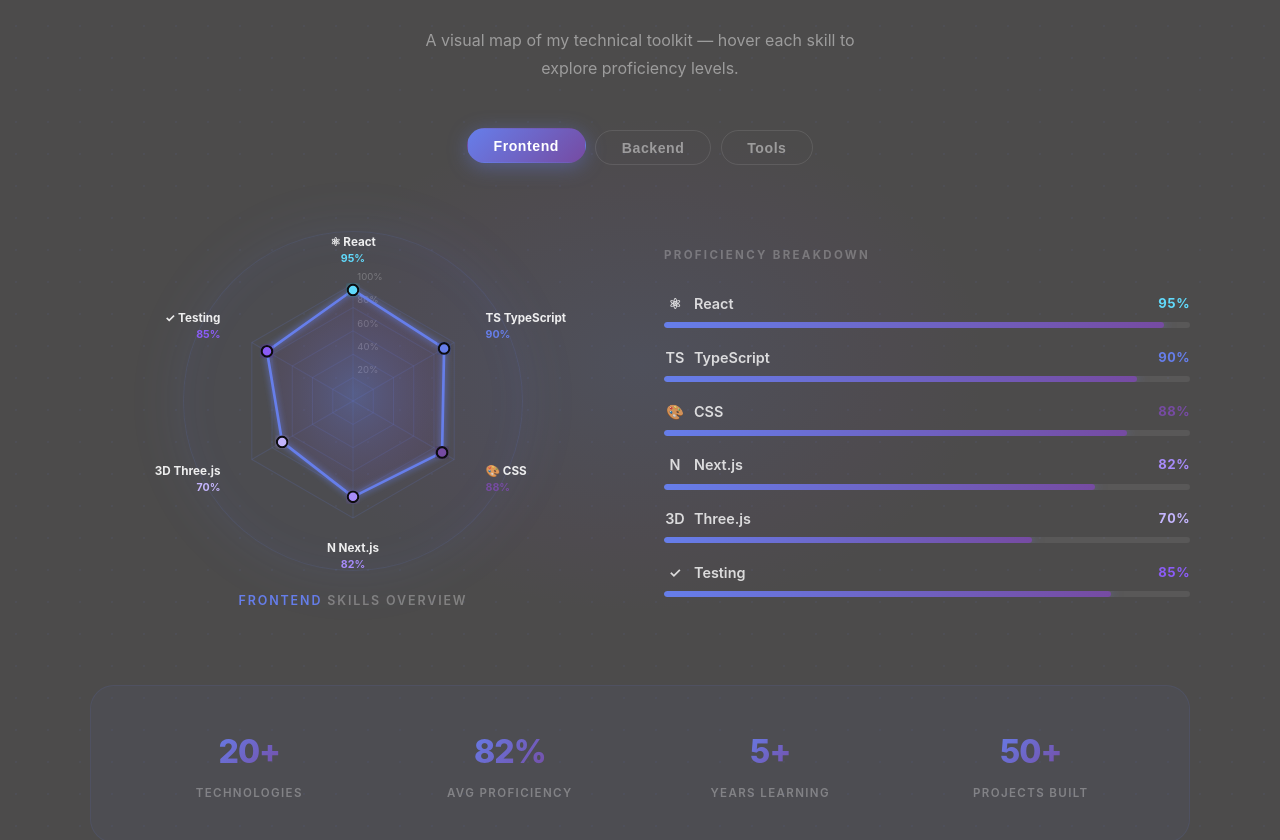
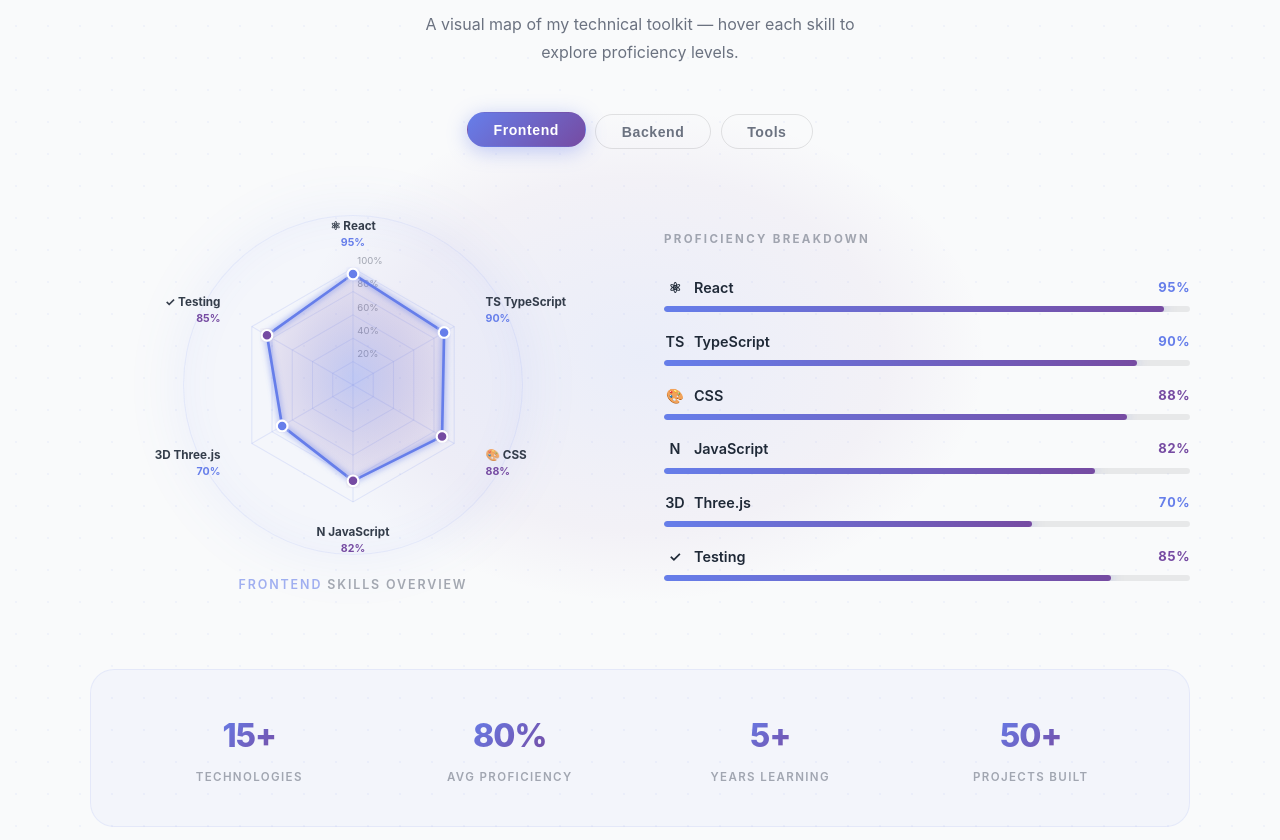
Before and after one commit to khalifeh-Ahmad/khalifeh-ahmad.github.io, a React (Create React App) app: page / in a window 1280 px wide. Shown: the part 4489-5329 px from the top of the page. Built offline with nearby package versions, Linux system fonts and the light colour scheme.

Commit message:
skills & techniques

```diff
--- a/src/components/Features/SkillRadar/SkillRadar.module.css
+++ b/src/components/Features/SkillRadar/SkillRadar.module.css
@@ -28,9 +28,12 @@
 }
 .section {
   position: relative;
-  padding: 7rem 2rem;
-  background: rgb(76, 75, 75);
+  padding: 6rem 2rem;
+  background: var(--bg-light);
   overflow: hidden;
+  transition: background-color 0.3s ease,
+              box-shadow 0.3s ease,
+              opacity 0.3s ease !important;
 }
 
 /* Dot-grid background */
@@ -39,7 +42,7 @@
   inset: 0;
   background-image: radial-gradient(
     circle,
-    rgba(102, 126, 234, 0.06) 1px,
+    rgba(var(--primary-rgb), 0.06) 1px,
     transparent 1px
   );
   background-size: 32px 32px;
@@ -55,8 +58,8 @@
   height: 500px;
   background: radial-gradient(
     ellipse,
-    rgba(102, 126, 234, 0.1) 0%,
-    rgba(118, 75, 162, 0.05) 50%,
+    rgba(var(--primary-rgb), 0.1) 0%,
+    rgba(var(--secondary-rgb), 0.05) 50%,
     transparent 70%
   );
   pointer-events: none;
@@ -96,7 +99,7 @@
   letter-spacing: -0.03em;
   background: linear-gradient(
     135deg,
-    #ffffff 40%,
+    var(--text-dark) 40%,
     var(--primary-color) 100%
   );
   -webkit-background-clip: text;
@@ -107,7 +110,7 @@
 
 .sectionSubtitle {
   font-size: 1rem;
-  color: rgba(255, 255, 255, 0.45);
+  color: var(--text-light);
   max-width: 480px;
   margin: 0 auto;
   line-height: 1.7;
@@ -127,9 +130,9 @@
   font-size: 0.88rem;
   font-weight: 600;
   border-radius: 999px;
-  border: 1px solid rgba(255, 255, 255, 0.1);
+  border: 1px solid rgba(0, 0, 0, 0.1);
   background: transparent;
-  color: rgba(255, 255, 255, 0.45);
+  color: var(--text-light);
   cursor: pointer;
   letter-spacing: 0.04em;
   /* Override the global transition from App.css */
@@ -141,7 +144,7 @@
 }
 
 .tab:hover {
-  color: rgba(255, 255, 255, 0.85);
+  color: var(--primary-color);
   border-color: rgba(var(--primary-rgb), 0.4);
   background: rgba(var(--primary-rgb), 0.08);
   transform: translateY(-2px);
@@ -178,15 +181,15 @@
   position: relative;
   width: 340px;
   height: 340px;
-  background: rgba(102, 126, 234, 0.03);
-  border: 1px solid rgba(102, 126, 234, 0.12);
+  background: rgba(var(--primary-rgb), 0.03);
+  border: 1px solid rgba(var(--primary-rgb), 0.12);
   border-radius: 50%;
   display: flex;
   align-items: center;
   justify-content: center;
   box-shadow:
-    0 0 60px rgba(102, 126, 234, 0.1),
-    inset 0 0 40px rgba(102, 126, 234, 0.05);
+    0 0 60px rgba(var(--primary-rgb), 0.1),
+    inset 0 0 40px rgba(var(--primary-rgb), 0.05);
 }
 
 .radarSvg {
@@ -200,7 +203,8 @@
   font-weight: 600;
   letter-spacing: 0.15em;
   text-transform: uppercase;
-  color: rgba(255, 255, 255, 0.3);
+  color: var(--text-light);
+  opacity: 0.6;
 }
 
 .chartLabel span {
@@ -221,7 +225,8 @@
   font-weight: 700;
   letter-spacing: 0.2em;
   text-transform: uppercase;
-  color: rgba(255, 255, 255, 0.25);
+  color: var(--text-light);
+  opacity: 0.6;
   margin: 0 0 1.25rem;
 }
 
@@ -249,7 +254,7 @@
   gap: 0.5rem;
   font-size: 0.9rem;
   font-weight: 600;
-  color: rgba(255, 255, 255, 0.8);
+  color: var(--text-dark);
 }
 
 .skillBarIcon {
@@ -267,7 +272,7 @@
 
 .skillBarTrack {
   height: 6px;
-  background: rgba(255, 255, 255, 0.07);
+  background: rgba(0, 0, 0, 0.07);
   border-radius: 999px;
   overflow: hidden;
 }
@@ -284,8 +289,8 @@
   grid-template-columns: repeat(4, 1fr);
   gap: 1.5rem;
   padding: 2.5rem;
-  background: rgba(102, 126, 234, 0.04);
-  border: 1px solid rgba(102, 126, 234, 0.1);
+  background: rgba(var(--primary-rgb), 0.04);
+  border: 1px solid rgba(var(--primary-rgb), 0.1);
   border-radius: var(--border-radius-lg);
 }
 
@@ -312,7 +317,8 @@
   font-weight: 600;
   letter-spacing: 0.12em;
   text-transform: uppercase;
-  color: rgba(255, 255, 255, 0.3);
+  color: var(--text-light);
+  opacity: 0.6;
 }
 
 @keyframes fadeInUp {
--- a/src/components/Features/SkillRadar/SkillRadar.tsx
+++ b/src/components/Features/SkillRadar/SkillRadar.tsx
@@ -20,36 +20,76 @@
     label: "Frontend",
     key: "frontend",
     skills: [
-      { name: "React", value: 95, color: "#61dafb", icon: "⚛" },
-      { name: "TypeScript", value: 90, color: "#667eea", icon: "TS" },
-      { name: "CSS", value: 88, color: "#764ba2", icon: "🎨" },
-      { name: "Next.js", value: 82, color: "#a78bfa", icon: "N" },
-      { name: "Three.js", value: 70, color: "#c4b5fd", icon: "3D" },
-      { name: "Testing", value: 85, color: "#8b5cf6", icon: "✓" },
+      { name: "React", value: 95, color: "var(--primary-color)", icon: "⚛" },
+      {
+        name: "TypeScript",
+        value: 90,
+        color: "var(--primary-color)",
+        icon: "TS",
+      },
+      { name: "CSS", value: 88, color: "var(--secondary-color)", icon: "🎨" },
+      {
+        name: "JavaScript",
+        value: 82,
+        color: "var(--secondary-color)",
+        icon: "N",
+      },
+      {
+        name: "Three.js",
+        value: 70,
+        color: "var(--primary-color)",
+        icon: "3D",
+      },
+      {
+        name: "Testing",
+        value: 85,
+        color: "var(--secondary-color)",
+        icon: "✓",
+      },
     ],
   },
   {
     label: "Backend",
     key: "backend",
     skills: [
-      { name: "Node.js", value: 85, color: "#667eea", icon: "🟢" },
-      { name: "Python", value: 78, color: "#764ba2", icon: "🐍" },
-      { name: "REST APIs", value: 92, color: "#a78bfa", icon: "↗" },
-      { name: "GraphQL", value: 72, color: "#c4b5fd", icon: "◈" },
-      { name: "PostgreSQL", value: 80, color: "#8b5cf6", icon: "🐘" },
-      { name: "MongoDB", value: 75, color: "#667eea", icon: "🍃" },
+      // { name: "Node.js", value: 85, color: "var(--primary-color)", icon: "🟢" },
+      {
+        name: "Laravel",
+        value: 65,
+        color: "var(--secondary-color)",
+        icon: "🐍",
+      },
+      {
+        name: "REST APIs",
+        value: 92,
+        color: "var(--primary-color)",
+        icon: "↗",
+      },
+      { name: "SQL", value: 72, color: "var(--secondary-color)", icon: "◈" },
+      // { name: "PostgreSQL", value: 80, color: "var(--primary-color)", icon: "🐘" },
+      // { name: "MongoDB", value: 75, color: "var(--secondary-color)", icon: "🍃" },
     ],
   },
   {
     label: "Tools",
     key: "tools",
     skills: [
-      { name: "Git", value: 95, color: "#667eea", icon: "⑂" },
-      { name: "Docker", value: 78, color: "#764ba2", icon: "🐋" },
-      { name: "N8N", value: 90, color: "#a78bfa", icon: "⚡" },
-      { name: "CI/CD", value: 75, color: "#c4b5fd", icon: "∞" },
-      { name: "Figma", value: 70, color: "#8b5cf6", icon: "✏" },
-      { name: "AWS", value: 65, color: "#667eea", icon: "☁" },
+      { name: "Git", value: 95, color: "var(--primary-color)", icon: "⑂" },
+      {
+        name: "Docker",
+        value: 60,
+        color: "var(--secondary-color)",
+        icon: "🐋",
+      },
+      { name: "N8N", value: 90, color: "var(--primary-color)", icon: "⚡" },
+      { name: "CI/CD", value: 75, color: "var(--secondary-color)", icon: "∞" },
+      { name: "jMeter", value: 70, color: "var(--primary-color)", icon: "✏" },
+      {
+        name: "Playwright",
+        value: 72,
+        color: "var(--secondary-color)",
+        icon: "☁",
+      },
     ],
   },
 ];
@@ -162,8 +202,16 @@
     >
       <defs>
         <radialGradient id={gradId} cx="50%" cy="50%" r="50%">
-          <stop offset="0%" stopColor="#667eea" stopOpacity="0.5" />
-          <stop offset="100%" stopColor="#764ba2" stopOpacity="0.15" />
+          <stop
+            offset="0%"
+            stopColor="var(--primary-color)"
+            stopOpacity="0.5"
+          />
+          <stop
+            offset="100%"
+            stopColor="var(--secondary-color)"
+            stopOpacity="0.15"
+          />
         </radialGradient>
         <filter id="radarGlow">
           <feGaussianBlur stdDeviation="3" result="coloredBlur" />
@@ -180,7 +228,8 @@
           key={i}
           points={pts}
           fill="none"
-          stroke="rgba(102, 126, 234, 0.15)"
+          stroke="var(--primary-color)"
+          strokeOpacity="0.15"
           strokeWidth="1"
         />
       ))}
@@ -194,7 +243,8 @@
             x={CX + 4}
             y={pt.y - 4}
             fontSize="9"
-            fill="rgba(255,255,255,0.25)"
+            fill="var(--text-light)"
+            fillOpacity="0.6"
             textAnchor="start"
           >
             {pct}%
@@ -210,7 +260,8 @@
           y1={CY}
           x2={pt.x}
           y2={pt.y}
-          stroke="rgba(102, 126, 234, 0.15)"
+          stroke="var(--primary-color)"
+          strokeOpacity="0.15"
           strokeWidth="1"
         />
       ))}
@@ -227,7 +278,7 @@
       <polygon
         points={dataPoints}
         fill="none"
-        stroke="#667eea"
+        stroke="var(--primary-color)"
         strokeWidth="2.5"
         filter="url(#radarGlow)"
         strokeLinejoin="round"
@@ -244,7 +295,7 @@
             cy={pt.y}
             r="5"
             fill={skills[i].color}
-            stroke="#0a0a0f"
+            stroke="var(--bg-white)"
             strokeWidth="2"
             filter="url(#radarGlow)"
           />
@@ -263,7 +314,8 @@
               y={pt.y - 2}
               fontSize="11"
               fontWeight="700"
-              fill="rgba(255,255,255,0.9)"
+              fill="var(--text-dark)"
+              fillOpacity="0.9"
               textAnchor={textAnchor}
               dominantBaseline="auto"
             >
@@ -325,14 +377,23 @@
           className={styles.skillBarFill}
           style={{
             width: `${width}%`,
-            background: `linear-gradient(90deg, #667eea, #764ba2)`,
-            boxShadow: `0 0 12px rgba(102, 126, 234, 0.5)`,
+            background: `linear-gradient(90deg, var(--primary-color), var(--secondary-color))`,
+            boxShadow: `0 0 12px rgba(var(--primary-rgb), 0.5)`,
             transition: `width 1s cubic-bezier(0.4, 0, 0.2, 1) ${delay}ms`,
           }}
         />
       </div>
     </div>
   );
+};
+const calculateSkillStats = () => {
+  const allSkills = skillCategories.flatMap((cat) => cat.skills);
+  const total = allSkills.length;
+  const avg = allSkills.reduce((sum, skill) => sum + skill.value, 0) / total;
+  return {
+    total: `${total}+`,
+    avg: `${Math.round(avg)}%`,
+  };
 };
 
 // ── Main Component ──────────────────────────────────────────────────
@@ -341,7 +402,7 @@
   const { ref: sectionRef, isVisible } = useScrollAnimation(0.05);
 
   const current = skillCategories[activeCategory];
-
+const { total, avg } = calculateSkillStats();
   return (
     <section id="skills" className={styles.section} ref={sectionRef}>
       <div className={styles.bgGrid}></div>
@@ -408,8 +469,8 @@
         {/* Stats */}
         <div className={styles.stats}>
           {[
-            { label: "Technologies", value: "20+" },
-            { label: "Avg Proficiency", value: "82%" },
+            { label: "Technologies", value: total },
+            { label: "Avg Proficiency", value: avg },
             { label: "Years Learning", value: "5+" },
             { label: "Projects Built", value: "50+" },
           ].map((stat, i) => (
```
